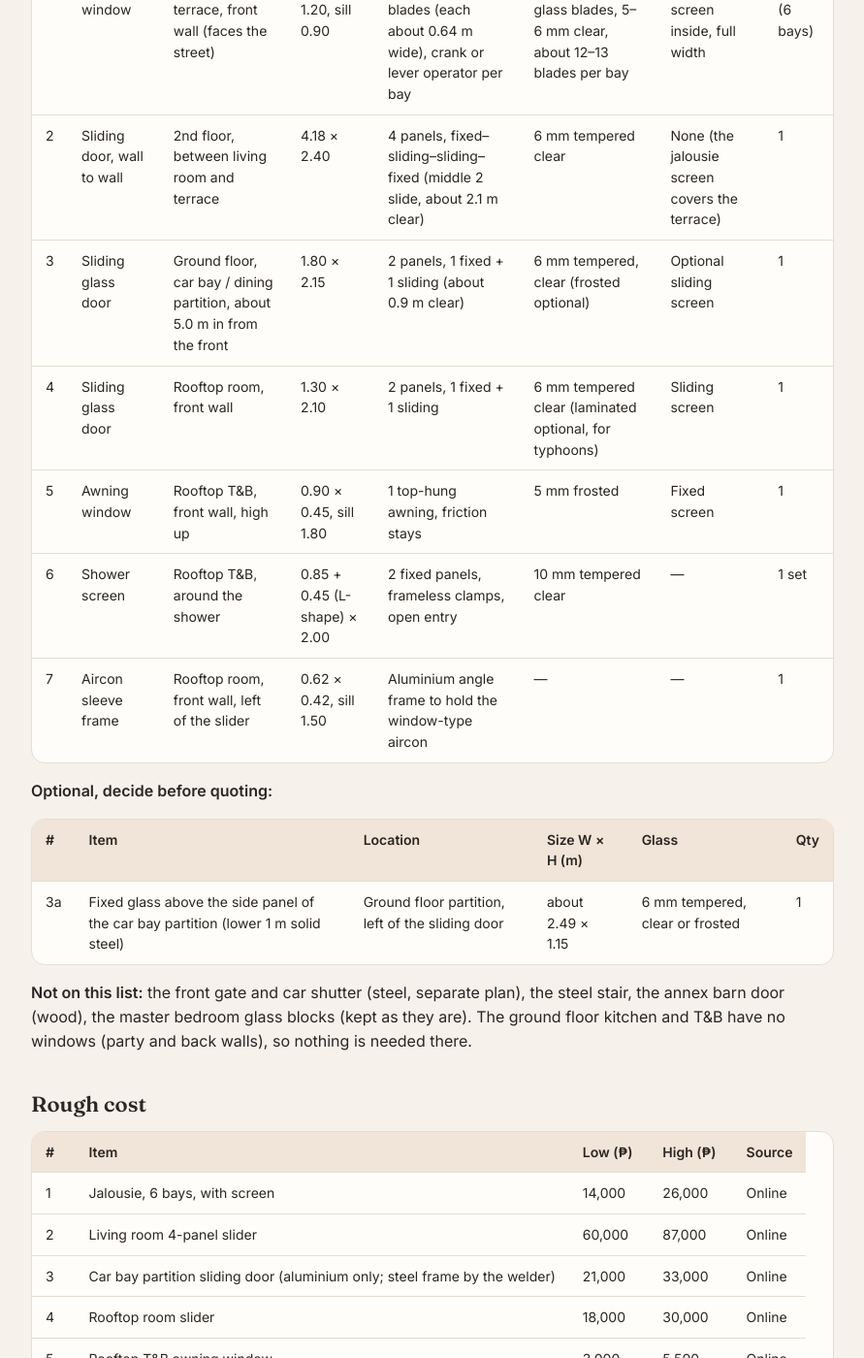
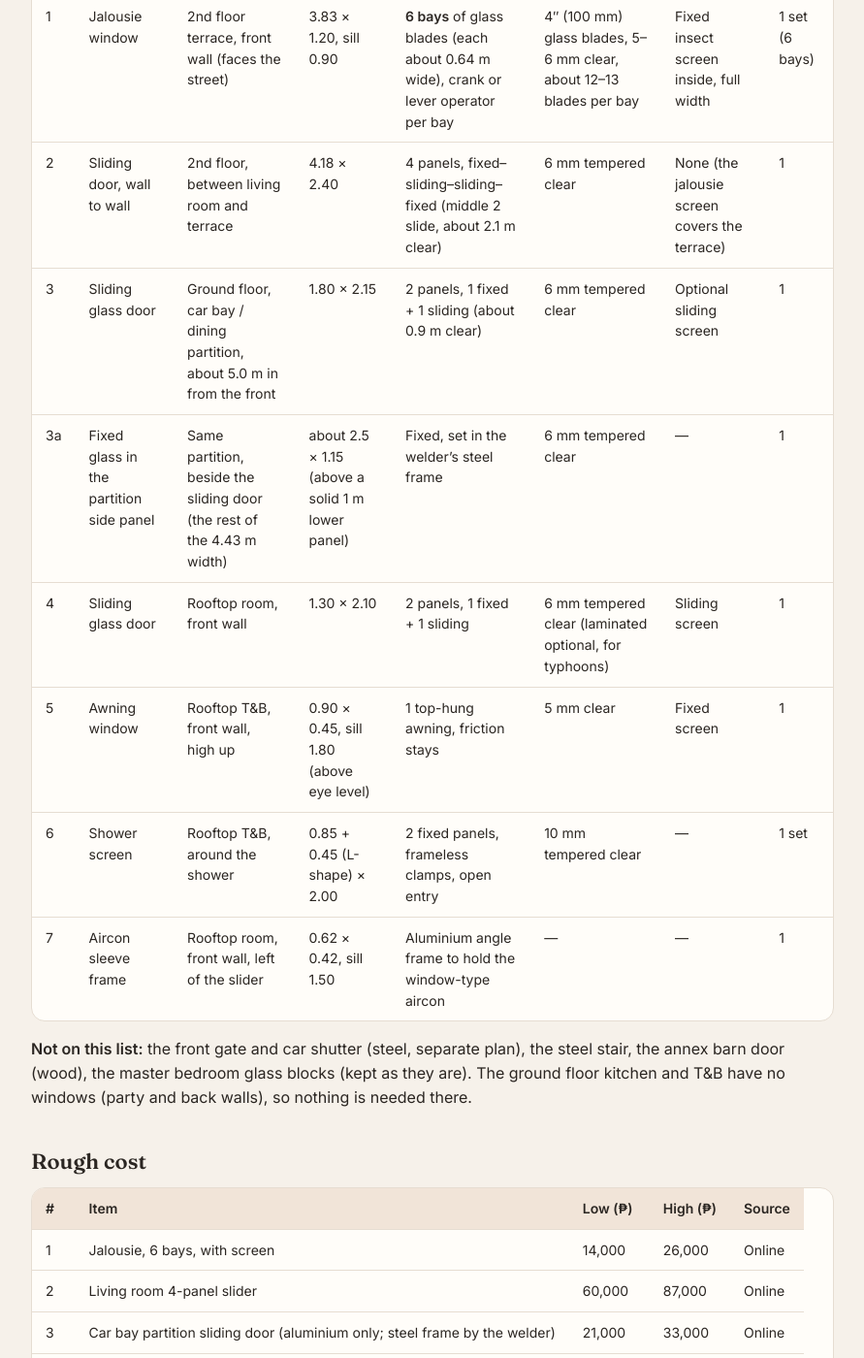
Before and after one commit to tatayotter/navarro-house, a Jekyll site: the page built from house/glass-aluminium.md, in a window 1280 px wide and 1400 px high, scrolled down 827 px. Shown: the whole window at 97% size, without its empty margins (194-1085 px from the left). Built offline with Jekyll 4.4.1, drawn with Linux system fonts in a browser that asks for light colours; some of the changed text lies outside the part shown.

Commit message:
Glass and aluminium: all glass clear (curtains for privacy); partition side panel glass above 1 m now in the schedule
Co-Authored-By: Claude Opus 5.5 <noreply@anthropic.com>
Claude-Session: https://claude.ai/code/session_01RUWgCN3B6syMCYHFoiwrBa

```diff
--- a/house/glass-aluminium.md
+++ b/house/glass-aluminium.md
@@ -13,7 +13,8 @@ summary: Every glass and aluminium item in the renovation in one list, ready to
 
 - **Frame:** aluminium, **black powder-coated** (matte). Ask for powder-coat, not black anodised, and get both prices if they differ.
 - **Doors and tall panels:** **tempered** glass only (safety glass). Ask for the heavy-duty door series, not the lighter window series.
-- **Windows:** 5–6 mm clear float glass unless noted. Frosted = sandblasted or acid-etched.
+- **Windows:** 5–6 mm clear float glass.
+- **All glass is clear, none frosted.** Privacy comes from curtains.
 - **Seals:** rubber gaskets and brush seals all round; outside items get a raised sill track with weep holes.
 - **Screens:** aluminium frame with fibreglass mesh, black.
 - **Quote must include:** supply, delivery, installation, sealant, locks/handles, and say the warranty.
@@ -24,17 +25,12 @@ summary: Every glass and aluminium item in the renovation in one list, ready to
 |---|---|---|---|---|---|---|---|
 | 1 | Jalousie window | 2nd floor terrace, front wall (faces the street) | 3.83 × 1.20, sill 0.90 | **6 bays** of glass blades (each about 0.64 m wide), crank or lever operator per bay | 4″ (100 mm) glass blades, 5–6 mm clear, about 12–13 blades per bay | Fixed insect screen inside, full width | 1 set (6 bays) |
 | 2 | Sliding door, wall to wall | 2nd floor, between living room and terrace | 4.18 × 2.40 | 4 panels, fixed–sliding–sliding–fixed (middle 2 slide, about 2.1 m clear) | 6 mm tempered clear | None (the jalousie screen covers the terrace) | 1 |
-| 3 | Sliding glass door | Ground floor, car bay / dining partition, about 5.0 m in from the front | 1.80 × 2.15 | 2 panels, 1 fixed + 1 sliding (about 0.9 m clear) | 6 mm tempered, clear (frosted optional) | Optional sliding screen | 1 |
+| 3 | Sliding glass door | Ground floor, car bay / dining partition, about 5.0 m in from the front | 1.80 × 2.15 | 2 panels, 1 fixed + 1 sliding (about 0.9 m clear) | 6 mm tempered clear | Optional sliding screen | 1 |
+| 3a | Fixed glass in the partition side panel | Same partition, beside the sliding door (the rest of the 4.43 m width) | about 2.5 × 1.15 (above a solid 1 m lower panel) | Fixed, set in the welder's steel frame | 6 mm tempered clear | — | 1 |
 | 4 | Sliding glass door | Rooftop room, front wall | 1.30 × 2.10 | 2 panels, 1 fixed + 1 sliding | 6 mm tempered clear (laminated optional, for typhoons) | Sliding screen | 1 |
-| 5 | Awning window | Rooftop T&B, front wall, high up | 0.90 × 0.45, sill 1.80 | 1 top-hung awning, friction stays | 5 mm frosted | Fixed screen | 1 |
+| 5 | Awning window | Rooftop T&B, front wall, high up | 0.90 × 0.45, sill 1.80 (above eye level) | 1 top-hung awning, friction stays | 5 mm clear | Fixed screen | 1 |
 | 6 | Shower screen | Rooftop T&B, around the shower | 0.85 + 0.45 (L-shape) × 2.00 | 2 fixed panels, frameless clamps, open entry | 10 mm tempered clear | — | 1 set |
 | 7 | Aircon sleeve frame | Rooftop room, front wall, left of the slider | 0.62 × 0.42, sill 1.50 | Aluminium angle frame to hold the window-type aircon | — | — | 1 |
-
-**Optional, decide before quoting:**
-
-| # | Item | Location | Size W × H (m) | Glass | Qty |
-|---|---|---|---|---|---|
-| 3a | Fixed glass above the side panel of the car bay partition (lower 1 m solid steel) | Ground floor partition, left of the sliding door | about 2.49 × 1.15 | 6 mm tempered, clear or frosted | 1 |
 
 **Not on this list:** the front gate and car shutter (steel, separate plan), the steel stair, the annex barn door (wood), the master bedroom glass blocks (kept as they are). The ground floor kitchen and T&B have no windows (party and back walls), so nothing is needed there.
 
@@ -49,8 +45,8 @@ summary: Every glass and aluminium item in the renovation in one list, ready to
 | 5 | Rooftop T&B awning window | 3,000 | 5,500 | Online |
 | 6 | Rooftop T&B shower screen | 12,000 | 20,000 | Online |
 | 7 | Aircon sleeve frame | 1,500 | 3,000 | Online |
-| | **Total** | **129,500** | **204,500** | |
-| 3a | Optional: fixed glass in the partition side panel | 5,000 | 9,000 | Online |
+| 3a | Fixed glass in the partition side panel | 5,000 | 9,000 | Online |
+| | **Total** | **134,500** | **213,500** | |
 
 Items 2, 4, 5 and 7 are already counted in the [living room](../rooms/living-room.html) and [rooftop room](../rooms/rooftop-room.html) costs, so don't add them twice. Going from 4 to 6 jalousie bays adds roughly ₱1,500–3,000 (2 more mullions and operators) but gives shorter, stiffer blades that rattle less.
 
@@ -71,7 +67,4 @@ General rule: measure each opening **after** it is finished (plastered, or the s
 
 ## Questions to settle
 
-- Jalousie glass: clear, tinted or frosted? It faces the street.
-- Car bay door glass: clear or frosted?
-- Car bay partition side panel: all solid steel, or glass above 1 m (item 3a)?
-- Who supplies the partition: the welder (steel frame) plus the aluminium shop (door only), or the aluminium shop for the whole partition?
+- Who supplies the partition: the welder (steel frame, solid lower panel) plus the aluminium shop (door and glass), or the aluminium shop for the whole partition?
--- a/index.html
+++ b/index.html
@@ -125,7 +125,7 @@ footer a{color:var(--accent);font-weight:500}
     </a>
     <a class="card mini" href="house/glass-aluminium.html">
       <div class="ico"><svg viewBox="0 0 24 24" fill="none" stroke="currentColor" stroke-width="1.8" stroke-linejoin="round"><rect x="4" y="3" width="16" height="18" rx="1"/><path d="M12 3v18M4 12h16"/></svg></div>
-      <div class="card-txt"><h3>Glass and aluminium</h3><p>Window and door sizes for quotes: ₱130k–205k</p></div><span class="arrow">›</span>
+      <div class="card-txt"><h3>Glass and aluminium</h3><p>Window and door sizes for quotes: ₱135k–214k</p></div><span class="arrow">›</span>
     </a>
   </div>
 </section>
@@ -138,7 +138,7 @@ footer a{color:var(--accent);font-weight:500}
     <a class="st" href="rooms/rooftop-room.html"><span class="pill p-wait">Draft</span><div><b>Rooftop room</b><span class="d">Room with its own T&amp;B, queen bed and window AC. Walls: 1 m concrete half wall, then container-van steel outside and Hardiflex inside up to the roof. About ₱208k–348k (online estimate). Final site measurements coming.</span></div><span class="arrow">›</span></a>
     <div class="st"><span class="pill p-wait">Measuring</span><div><b>Front gate</b><span class="d">Roll-up car shutter plus a small door. Waiting on final measurements.</span></div></div>
     <a class="st" href="house/electrical-materials.html"><span class="pill p-wait">For checking</span><div><b>Electrical wiring</b><span class="d">Whole-house plan drafted: 20 ceiling lights, 32 outlets, 12 smart switch plates. Materials about ₱113k to ₱179k (online estimate). The electrician will check it.</span></div><span class="arrow">›</span></a>
-    <a class="st" href="house/glass-aluminium.html"><span class="pill p-wait">Measuring</span><div><b>Glass and aluminium</b><span class="d">All windows, sliding doors and the shower screen in one list for supplier quotes. Terrace jalousie now 6 bays. About ₱130k–205k (online estimate). Sizes to be measured on site.</span></div><span class="arrow">›</span></a>
+    <a class="st" href="house/glass-aluminium.html"><span class="pill p-wait">Measuring</span><div><b>Glass and aluminium</b><span class="d">All windows, sliding doors and the shower screen in one list for supplier quotes. Terrace jalousie now 6 bays. About ₱135k–214k (online estimate). Sizes to be measured on site.</span></div><span class="arrow">›</span></a>
     <a class="st" href="house/plumbing-materials.html"><span class="pill p-wait">Draft</span><div><b>Plumbing</b><span class="d">Decided: our own new septic tank under the car bay (the old one is shared with the neighbours). Water tank and booster pump. Materials about ₱86k–130k (online estimate).</span></div><span class="arrow">›</span></a>
     <a class="st" href="rooms/master-bedroom.html"><span class="pill p-done">Planned</span><div><b>Master bedroom</b><span class="d">Plan and costing done, about ₱167k with buffer (online estimate).</span></div><span class="arrow">›</span></a>
     <a class="st" href="rooms/living-room.html"><span class="pill p-done">Planned</span><div><b>Living room</b><span class="d">Design and cost estimate done, ₱228k to ₱370k (online estimate).</span></div><span class="arrow">›</span></a>
```
Also changed, not shown: other parts of house/glass-aluminium.md (+1 -1 lines), README.md.
